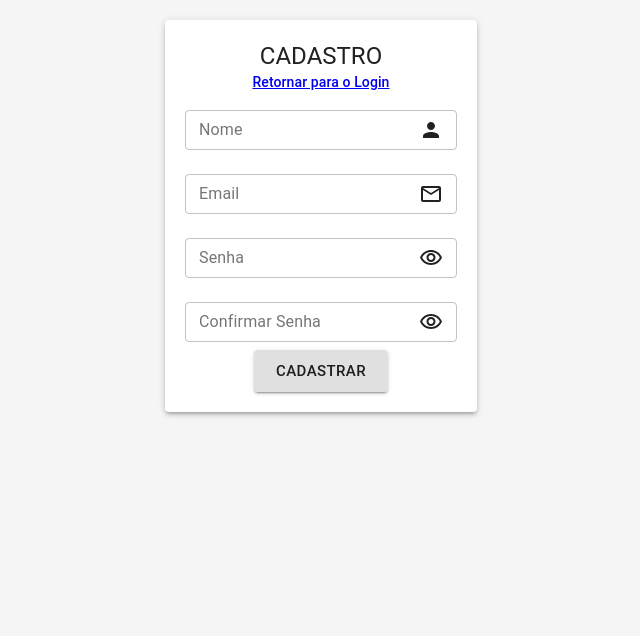
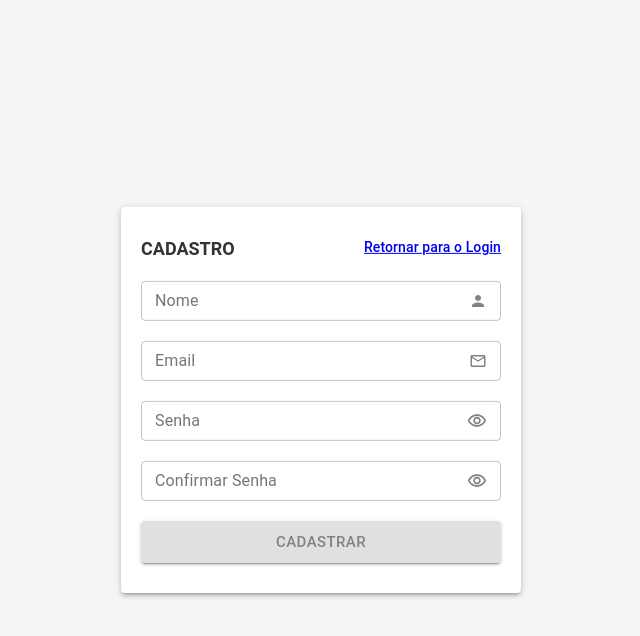
Before and after one commit to ManoelaCunha/react-entrega-s5-hamburgueria-2-0-com-typescript-json-server-ManoelaCunha, a React (Create React App) app: page /register in a window 1280 px wide. Shown: the top 636 px of the page, without its empty margins (319-959 px from the left). Built offline with nearby package versions, Linux system fonts and the light colour scheme; no server answers.

Commit message:
style(components/pages): estilização do Register/SignUp

```diff
--- a/src/components/SignUp/index.tsx
+++ b/src/components/SignUp/index.tsx
@@ -1,19 +1,24 @@
 import * as yup from "yup";
 import { useForm } from "react-hook-form";
 import { yupResolver } from "@hookform/resolvers/yup";
-
-import { Button, TextField, Paper, Typography } from "@material-ui/core";
-import {
-  Person,
-  VisibilityOutlined,
-  VisibilityOffOutlined,
-  EmailOutlined,
-} from "@material-ui/icons";
 
 import { useState } from "react";
 import { Link, useHistory } from "react-router-dom";
 import { useAuth } from "../../providers/Auth";
 import { IUserDataSignUp } from "../../types/types";
+
+import {
+  CssBox,
+  CssButtonSignUp,
+  CssEmailIcon,
+  CssPaper,
+  CssPersonIcon,
+  CssTextField,
+  CssTypographyText,
+  CssTypographyTitle,
+  CssVisibilityIcon,
+  CssVisibilityOffIcon,
+} from "./styles";
 
 const SignUp = () => {
   const history = useHistory();
@@ -51,16 +56,16 @@ const SignUp = () => {
   };
 
   return (
-    <Paper elevation={3} style={{ padding: "20px", margin: "20px" }}>
-      <div>
-        <Typography variant="h5">CADASTRO</Typography>
-        <Typography variant="subtitle2">
+    <CssPaper elevation={3}>
+      <CssBox>
+        <CssTypographyTitle variant="h5">CADASTRO</CssTypographyTitle>
+        <CssTypographyText variant="subtitle2">
           <Link to="/">Retornar para o Login</Link>
-        </Typography>
-      </div>
+        </CssTypographyText>
+      </CssBox>
       <form onSubmit={handleSubmit(onSubmit)}>
         <div>
-          <TextField
+          <CssTextField
             type="text"
             size="small"
             label="Nome"
@@ -70,12 +75,12 @@ const SignUp = () => {
             error={!!errors.name}
             helperText={errors.name?.message}
             InputProps={{
-              endAdornment: <Person />,
+              endAdornment: <CssPersonIcon />,
             }}
           />
         </div>
         <div>
-          <TextField
+          <CssTextField
             type="email"
             size="small"
             label="Email"
@@ -85,12 +90,12 @@ const SignUp = () => {
             error={!!errors.email}
             helperText={errors.email?.message}
             InputProps={{
-              endAdornment: <EmailOutlined />,
+              endAdornment: <CssEmailIcon />,
             }}
           />
         </div>
         <div>
-          <TextField
+          <CssTextField
             type={!showPassword ? "password" : "text"}
             size="small"
             label="Senha"
@@ -101,15 +106,15 @@ const SignUp = () => {
             helperText={errors.password?.message}
             InputProps={{
               endAdornment: showPassword ? (
-                <VisibilityOffOutlined onClick={handleShowPassword} />
+                <CssVisibilityOffIcon onClick={handleShowPassword} />
               ) : (
-                <VisibilityOutlined onClick={handleShowPassword} />
+                <CssVisibilityIcon onClick={handleShowPassword} />
               ),
             }}
           />
         </div>
         <div>
-          <TextField
+          <CssTextField
             type={!showPassword ? "password" : "text"}
             size="small"
             label="Confirmar Senha"
@@ -120,25 +125,20 @@ const SignUp = () => {
             helperText={errors.confirmPassword?.message}
             InputProps={{
               endAdornment: showPassword ? (
-                <VisibilityOffOutlined onClick={handleShowPassword} />
+                <CssVisibilityOffIcon onClick={handleShowPassword} />
               ) : (
-                <VisibilityOutlined onClick={handleShowPassword} />
+                <CssVisibilityIcon onClick={handleShowPassword} />
               ),
             }}
           />
         </div>
         <div>
-          <Button
-            type="submit"
-            size="large"
-            color="default"
-            variant="contained"
-          >
+          <CssButtonSignUp type="submit" size="large" variant="contained">
             Cadastrar
-          </Button>
+          </CssButtonSignUp>
         </div>
       </form>
-    </Paper>
+    </CssPaper>
   );
 };
 
--- /dev/null
+++ b/src/components/SignUp/styles.ts
@@ -0,0 +1,81 @@
+import { styled } from "@material-ui/styles";
+import { Button, TextField, Paper, Typography, Box } from "@material-ui/core";
+import {
+  VisibilityOutlined,
+  VisibilityOffOutlined,
+  EmailOutlined,
+  Person,
+} from "@material-ui/icons";
+
+export const CssBox = styled(Box)({
+  display: "flex",
+  justifyContent: "space-between",
+});
+
+export const CssTextField = styled(TextField)({
+  "& label.Mui-focused": {
+    color: "#219653",
+  },
+  "& .MuiOutlinedInput-root": {
+    "&.Mui-focused fieldset": {
+      borderColor: "#219653",
+    },
+  },
+  width: "260px",
+  margin: "10px 0px",
+  "@media (min-width:780px)": {
+    width: "360px",
+  },
+});
+
+export const CssPaper = styled(Paper)({
+  padding: "20px",
+  width: "260px",
+  "@media (min-width:780px)": {
+    width: "360px",
+  },
+});
+
+export const CssTypographyTitle = styled(Typography)({
+  margin: "10px 0px",
+  color: "#333333",
+  fontSize: "18px",
+  fontWeight: "bold",
+});
+
+export const CssButtonSignUp = styled(Button)({
+  color: "#828282",
+  width: "260px",
+  margin: "10px 0px",
+  backgroundColor: "#E0E0E0",
+  "@media (min-width:780px)": {
+    width: "360px",
+  },
+});
+
+export const CssPersonIcon = styled(Person)({
+  color: "#828282",
+  fontSize: "18px",
+});
+
+export const CssEmailIcon = styled(EmailOutlined)({
+  color: "#828282",
+  fontSize: "18px",
+});
+
+export const CssVisibilityIcon = styled(VisibilityOutlined)({
+  color: "#828282",
+  fontSize: "20px",
+  cursor: "pointer",
+});
+
+export const CssVisibilityOffIcon = styled(VisibilityOffOutlined)({
+  color: "#828282",
+  fontSize: "20px",
+  cursor: "pointer",
+});
+
+export const CssTypographyText = styled(Typography)({
+  margin: "10px 0px",
+  color: "#828282",
+});
--- a/src/pages/Register/index.tsx
+++ b/src/pages/Register/index.tsx
@@ -1,10 +1,11 @@
 import SignUp from "../../components/SignUp";
+import { ContainerRegister } from "./styles";
 
 const Register = () => {
   return (
-    <>
+    <ContainerRegister>
       <SignUp />
-    </>
+    </ContainerRegister>
   );
 };
 
--- /dev/null
+++ b/src/pages/Register/styles.ts
@@ -0,0 +1,7 @@
+import styled from "styled-components";
+
+export const ContainerRegister = styled.div`
+  position: absolute;
+  top: 50%;
+  transform: translateY(-50%);
+`;
```
